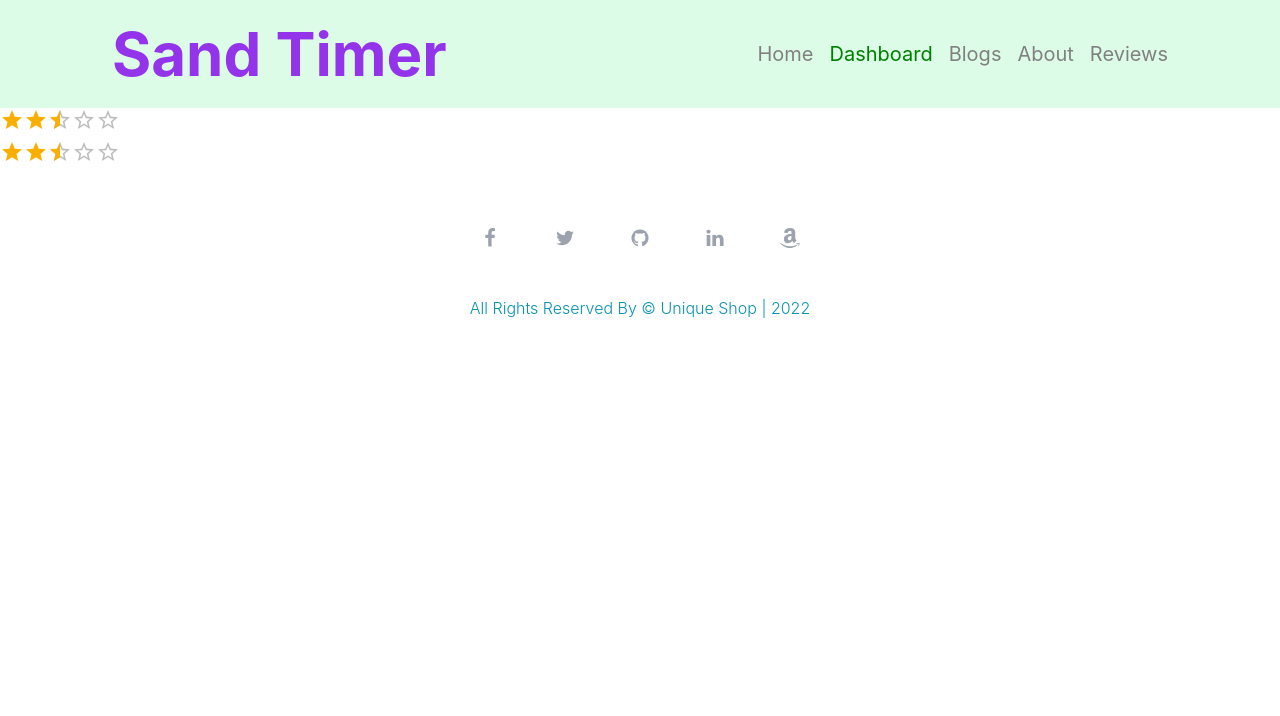
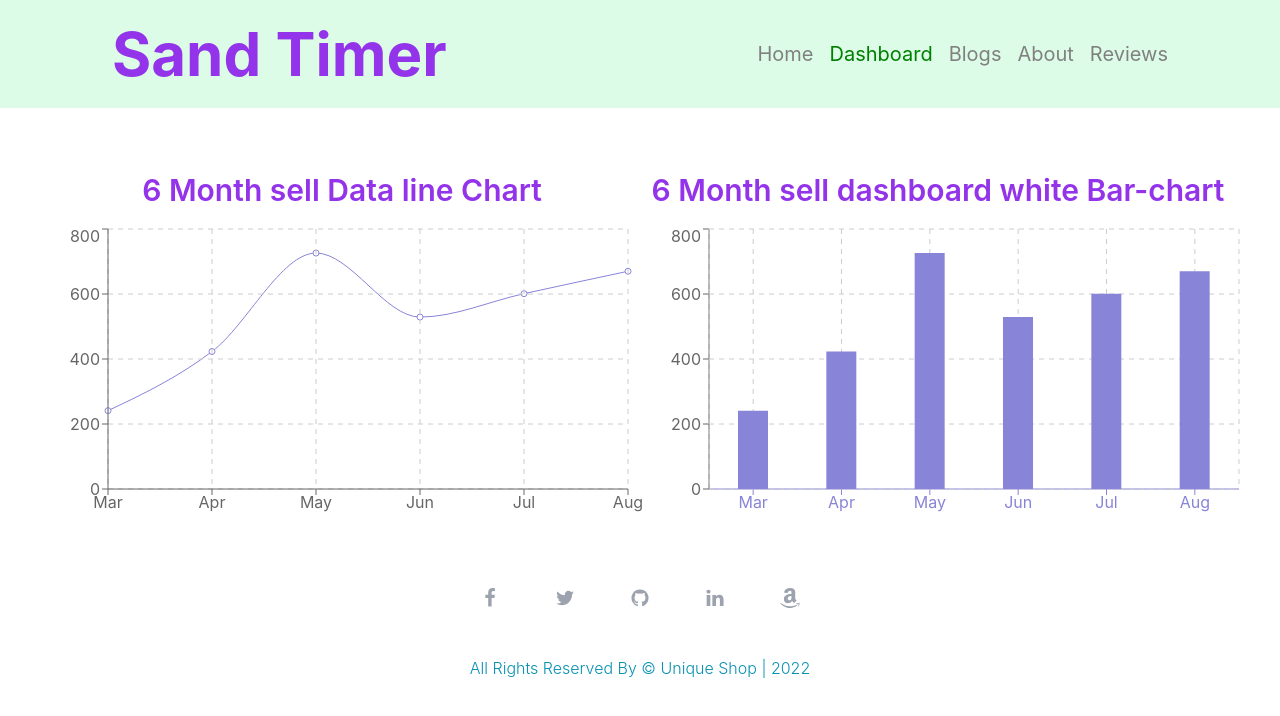
Before and after one commit to Tanvir-Alam625/product-analysis-website-unique-shop, a React (Create React App) app: page /dashboard in a window 1280 px wide. Shown: the top 716 px of the page. Built offline with nearby package versions, Linux system fonts and the light colour scheme.

Commit message:
line chart & bar chart added in Dashboard

```diff
--- a/public/data.json
+++ b/public/data.json
@@ -1,37 +1,37 @@
 [
     {
         "month": "Mar",
-        "investment": 100000,
+        "investment": 100,
         "sell": 241,
         "revenue": 10401
     },
     {
         "month": "Apr",
-        "investment": 200000,
+        "investment": 200,
         "sell": 423,
         "revenue": 24500
     },
     {
         "month": "May",
-        "investment": 500000,
+        "investment": 500,
         "sell": 726,
         "revenue": 67010
     },
     {
         "month": "Jun",
-        "investment": 500000,
+        "investment": 500,
         "sell": 529,
         "revenue": 40405
     },
     {
         "month": "Jul",
-        "investment": 600000,
+        "investment": 600,
         "sell": 601,
         "revenue": 50900
     },
     {
         "month": "Aug",
-        "investment": 700000,
+        "investment": 700,
         "sell": 670,
         "revenue": 61000
     }
--- a/src/components/Dashboard/Dashboard.js
+++ b/src/components/Dashboard/Dashboard.js
@@ -1,18 +1,58 @@
-import React from "react";
-import Rating from "@mui/material/Rating";
-import Stack from "@mui/material/Stack";
+import React, { useEffect, useState } from "react";
+import {
+  LineChart,
+  Line,
+  CartesianGrid,
+  XAxis,
+  YAxis,
+  Tooltip,
+  BarChart,
+  Bar,
+} from "recharts";
+const Dashboard = () => {
+  const [chart, setChart] = useState([]);
+  useEffect(() => {
+    const url = "data.json";
+    fetch(url)
+      .then((res) => res.json())
+      .then((data) => setChart(data));
+  }, []);
+  const data = [...chart];
 
-export default function Dashboard() {
   return (
-    <Stack spacing={1}>
-      <Rating name="half-rating" defaultValue={2.5} precision={0.5} />
-      <Rating
-        name="half-rating-read"
-        defaultValue={2.5}
-        precision={0.5}
-        readOnly
-      />
-    </Stack>
+    <div className="grid grid-cols-1 lg:grid-cols-2 mt-12 justify-center px-12 gap-2">
+      {/* line chart revenue  */}
+      <div className="revenue-line">
+        <h2 className="text-3xl text-center font-semibold text-purple-600 my-4">
+          6 Month sell Data line Chart
+        </h2>
+        <LineChart
+          width={600}
+          height={300}
+          data={data}
+          margin={{ top: 5, right: 20, bottom: 5, left: 0 }}
+        >
+          <Line type="monotone" dataKey="sell" stroke="#8884d8" />
+          <CartesianGrid stroke="#ccc" strokeDasharray="5 5" />
+          <XAxis dataKey="month" />
+          <YAxis dataKey="investment" />
+          <Tooltip />
+        </LineChart>
+      </div>
+      {/* bar chart  */}
+      <div className="barChart">
+        <h3 className="text-3xl text-center font-semibold text-purple-600 my-4">
+          6 Month sell dashboard white Bar-chart
+        </h3>
+        <BarChart width={600} height={300} data={data}>
+          <XAxis dataKey="month" stroke="#8884d8" />
+          <YAxis dataKey="investment" />
+          <Tooltip />
+          <CartesianGrid stroke="#ccc" strokeDasharray="5 5" />
+          <Bar dataKey="sell" fill="#8884d8" barSize={30} />
+        </BarChart>
+      </div>
+    </div>
   );
-}
-// Dashboard;
+};
+export default Dashboard;
```
